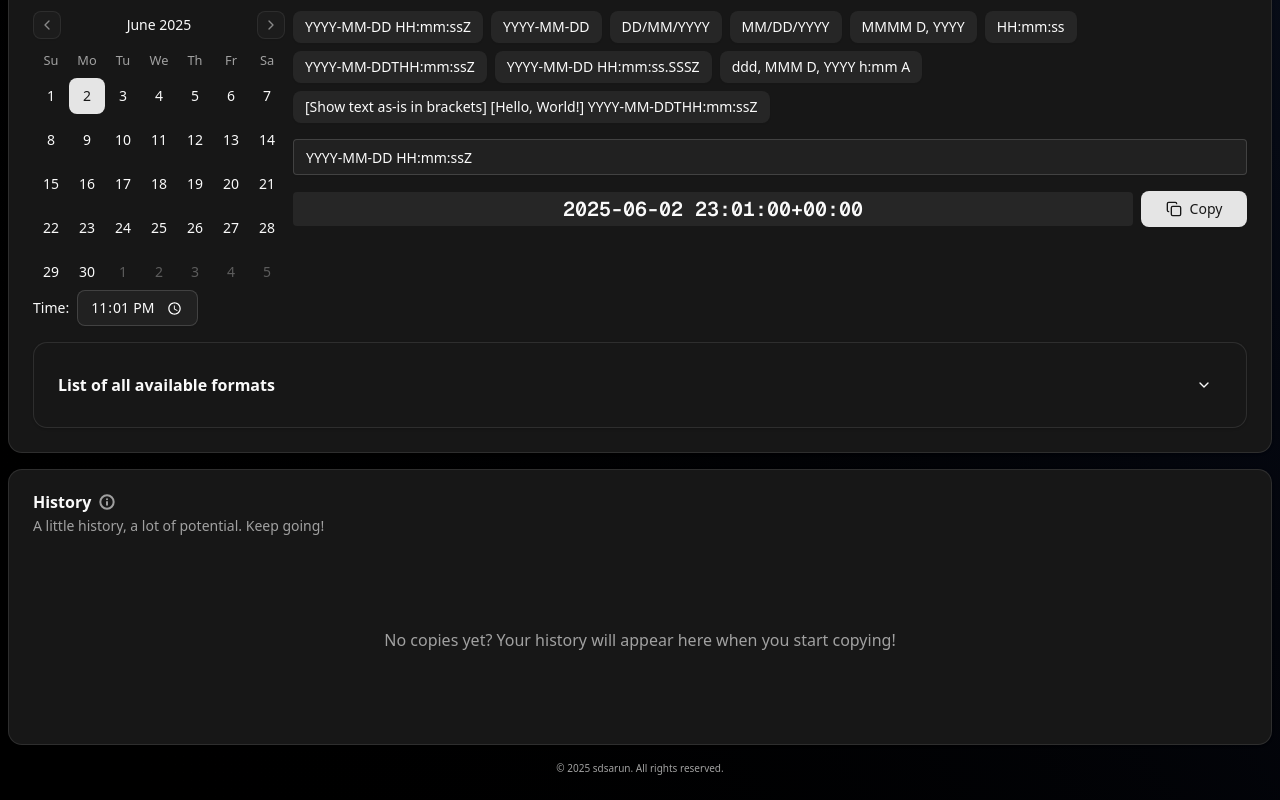
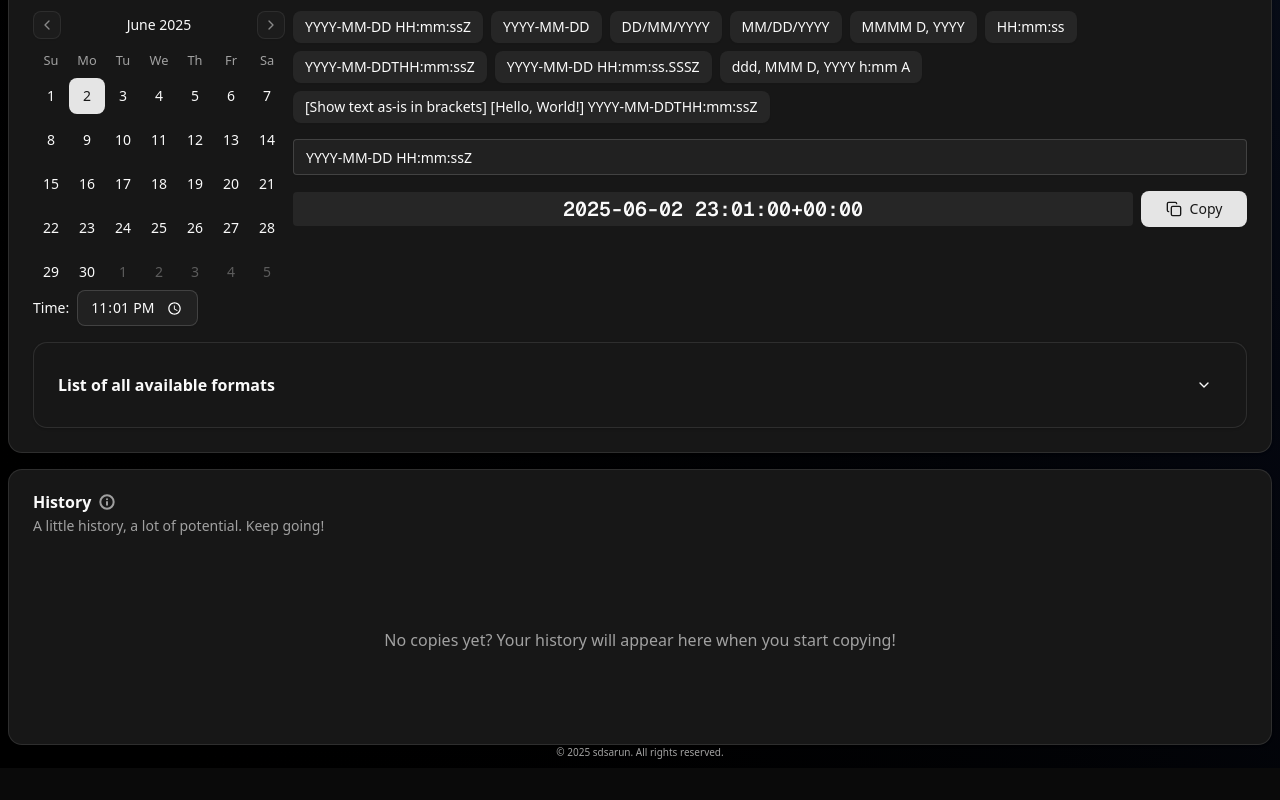
Before and after one commit to sdsarun/no-more-random-ad, a Next.js app: page / in a window 1280 px wide. Shown: the part 912-1712 px from the top of the page. After the commit the page ends 1680 px from the top, so only its background shows below. Built offline with nearby package versions, Linux system fonts and the light colour scheme.

Commit message:
refactor(footer): remove padding

```diff
--- a/components/common/powerby.tsx
+++ b/components/common/powerby.tsx
@@ -6,7 +6,7 @@ export type CopyRightAndPowerByProps = Omit<React.ComponentPropsWithRef<"p">, "c
 export default function CopyRightAndPowerBy({ className, ...props }: CopyRightAndPowerByProps) {
   return (
     <p
-      className={cn(className, 'text-center py-4 text-muted-foreground text-[10px]')} {...props}
+      className={cn(className, 'text-center text-muted-foreground text-[10px]')} {...props}
     >&copy; {new Date().getFullYear()} sdsarun. All rights reserved.</p>
   )
 }
```
